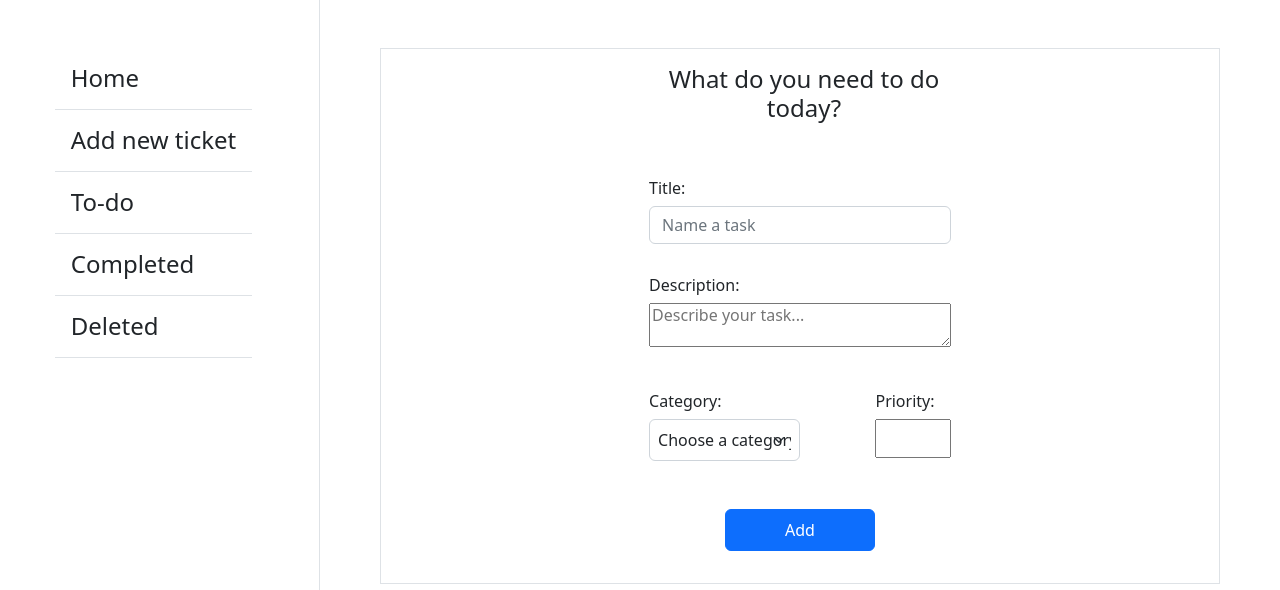
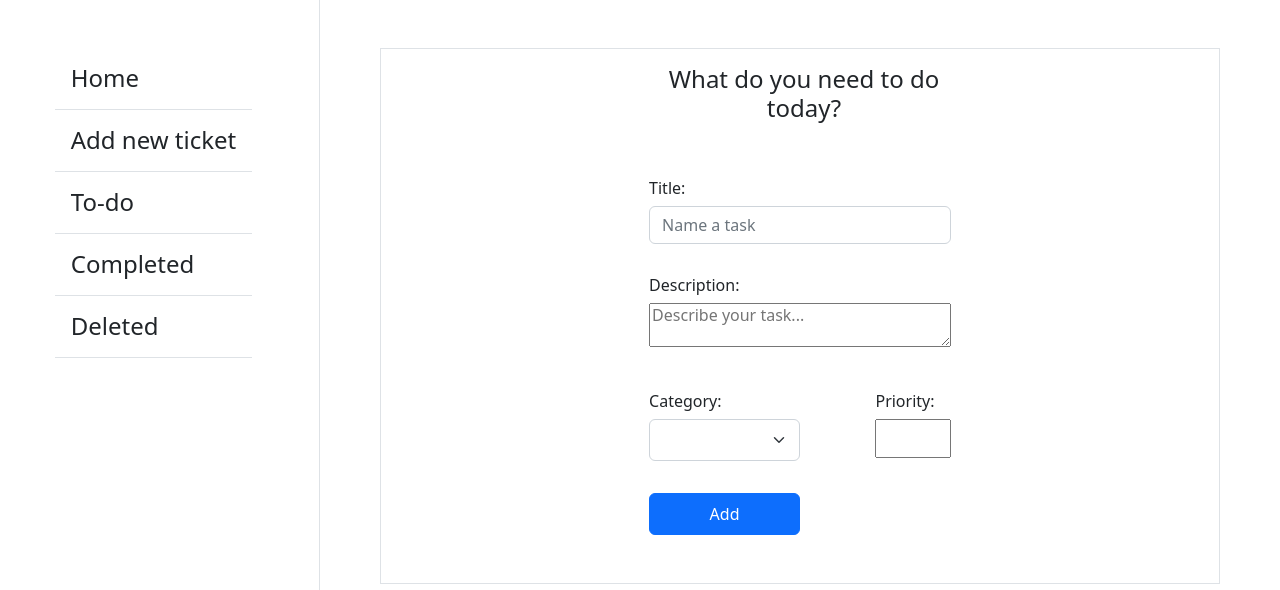
Before and after one commit to Marwa-MEZLINI/Todo_app, a React (Create React App) app in the folder todo/: page /add-new-ticket in a window 1280 px wide. Shown: the top 590 px of the page. Built offline with nearby package versions, Linux system fonts and the light colour scheme.

Commit message:
form validation with yup and react-hook-form

```diff
--- a/todo/package.json
+++ b/todo/package.json
@@ -3,6 +3,7 @@
   "version": "0.1.0",
   "private": true,
   "dependencies": {
+    "@hookform/resolvers": "^2.9.10",
     "@testing-library/jest-dom": "^5.16.5",
     "@testing-library/react": "^13.4.0",
     "@testing-library/user-event": "^13.5.0",
@@ -10,9 +11,11 @@
     "bootstrap-icons": "^1.10.2",
     "react": "^18.2.0",
     "react-dom": "^18.2.0",
+    "react-hook-form": "^7.41.1",
     "react-router-dom": "^5.2.0",
     "react-scripts": "5.0.1",
-    "web-vitals": "^2.1.4"
+    "web-vitals": "^2.1.4",
+    "yup": "^0.32.11"
   },
   "scripts": {
     "start": "react-scripts start",
--- a/todo/src/pages/AddTicket.js
+++ b/todo/src/pages/AddTicket.js
@@ -1,87 +1,64 @@
-import { useContext, useRef, useState } from "react";
+import { useContext } from "react";
 import TodoContext from "../context";
 import { Tooltip } from "bootstrap";
-import { Link } from "react-router-dom";
+import { useForm } from "react-hook-form";
+import * as yup from "yup";
+import {yupResolver} from "@hookform/resolvers/yup";
 
+const schema = yup.object().shape({
+    title: yup.string().required('What do you need to do?'),
+    category:yup.mixed().notOneOf(['choose'], 'You have to select a category!!!!').required('You have to select a category!!!!'),
+    priority: yup.number().required('Priority is requierd!').positive().integer()
+})
 function AddTicket() {
     var tooltipTriggerList = [].slice.call(document.querySelectorAll('[data-bs-toggle="tooltip"]'))
     var tooltipList = tooltipTriggerList.map(function (tooltipTriggerEl) {
         return new Tooltip(tooltipTriggerEl)
     })
 
+
+    const {register, handleSubmit, formState: {errors}, reset , getValues} = useForm({resolver: yupResolver(schema),  mode: "onSubmit",defaultValues: {
+        title: '',
+        text: '',
+        category: '',
+        priority: '',
+    }});
+
     const { addTodo, todos } = useContext(TodoContext);
-    const [formErrors, setFormErrors] = useState({
-        title: "",
-        category: "",
-        priority: ''
-    })
-    const titleRef = useRef('');
-    const textRef = useRef('');
-    const categoryRef = useRef('');
-    const priorityRef = useRef('');
 
     function addNewTodo(e) {
-        e.preventDefault()
-        formValidation()
-        console.log(formErrors)
-        if (Object.values(formErrors).every(value => !value)) {
-            console.log(formErrors)
+
             const newTodo = {
-                title: titleRef.current.value,
-                text: textRef.current.value,
-                category: categoryRef.current.value,
-                priority: priorityRef.current.value,
+                title: getValues("title"),
+                text: getValues('text'),
+                category: getValues("category"),
+                priority: getValues('priority'),
                 checked: false,
                 deleted: false,
                 id: Date.now()
             };
-            addTodo(newTodo)
+
+            addTodo(newTodo);
+            reset();
         };
-    }
-
-    function formValidation() {
-        let errors = formErrors
-
-        errors.category = (categoryRef.current.value === 'choose') ? 'You have to select a category!!!!' : ''
-
-        errors.priority = (!priorityRef.current.value || priorityRef.current.value > 11) ? 'Priority is requierd!' : ''
-
-        errors.title = (!titleRef.current.value) ? 'What do you need to do?' : ''
-
-        if (todos.length > 0) {
-            for (var i = 0; i < todos.length; i++) {
-                errors.title = (todos[i].title === titleRef.current.value) ? ' Title already exists, Try again!' : ''
-            }
-        }
-        setFormErrors(errors)
-    }
-
-    const [value, setValue] = useState('');
-
-    const handleChange = event => {
-        const result = event.target.value.replace(/\D/g, '');
-
-        setValue(result);
-    };
 
     return (
         <div className="page-container border m-5 p-3  vh-90" >
             <div className="row container d-flex flex-column align-items-center m-0">
                 <div className="col-5 d-flex flex-column align-items-center">
                     <h4 className="title ms-2 w-100 text-center">What do you need to do today?</h4>
-                    <form className="d-flex-column w-100 py-3 px-0 mt-3">
-                        <label className="h6 form-label mt-3" htmlFor="validationCustomTitle" >Title:</label>
-                        <input type="text" id="validationCustomTitle" className="form-control w-100 me-0 mb-3" placeholder="Name a task" ref={titleRef} required />
-
-                        {formErrors?.title && <span className="text-danger">{formErrors.title}</span>}
+                    <form className="d-flex-column w-100 py-3 px-0 mt-3" onSubmit={handleSubmit(addNewTodo)}>
+                        <label className="h6 form-label mt-3" >Title:</label>
+                        <input {...register("title")} type="text" className="form-control w-100 me-0 mb-3" placeholder="Name a task" required />
+                        <p>{errors.title?.message}</p>
                         <label className="h6 form-label w-100 mt-3">
                             Description:
-                            <textarea className="w-100 mt-2 mb-3" placeholder="Describe your task..." ref={textRef} />
+                            <textarea {...register("text")} className="w-100 mt-2 mb-3" placeholder="Describe your task..." />
                         </label>
                         <div className="d-flex w-100 my-3 justify-content-between">
                             <label className="h6 form-label w-50 m-0">
                                 Category:
-                                <select className="form-select mt-2 w-100 p-2" aria-label="Default select example" ref={categoryRef} required>
+                                <select {...register("category")} className="form-select mt-2 w-100 p-2" aria-label="Default select example" required>
                                     <option value='choose'>Choose a category</option>
                                     <option value='family'>Family</option>
                                     <option value='social'>Social</option>
@@ -90,17 +67,15 @@ function AddTicket() {
                                     <option value='professional'>Professional</option>
                                 </select>
                             </label>
-                            {formErrors?.category && <span>{formErrors.category}</span>}
                             <label className="h6 w-25 m-0 ms-3 d-flex-column justify-content-end">
                                 Priority:
-                                <input type='text' className="w-100 mt-2 p-2" aria-label="number" data-bs-toggle="tooltip" data-bs-placement="top" title="Rate the importance of the task from 0 to 10" ref={priorityRef} value={value} onChange={handleChange} required />
+                                <input {...register("priority")} type='text' className="w-100 mt-2 p-2" aria-label="number" data-bs-toggle="tooltip" data-bs-placement="top" title="Rate the importance of the task from 0 to 10" required />
                             </label>
-                            {formErrors?.priority && <span>{formErrors.priority}</span>}
                         </div>
-                    </form>
-                    <button className="add btn btn-primary font-weight-bold todo-list-add-btn my-3 w-50 p-2" onClick={addNewTodo} >
+                    <button className="add btn btn-primary font-weight-bold todo-list-add-btn my-3 w-50 p-2" type="submit" >
                         Add
                     </button>
+                    </form>
                 </div>
             </div>
         </div>
```
Also changed, not shown: 2 other files (tests, documents, lock files or other folders).
